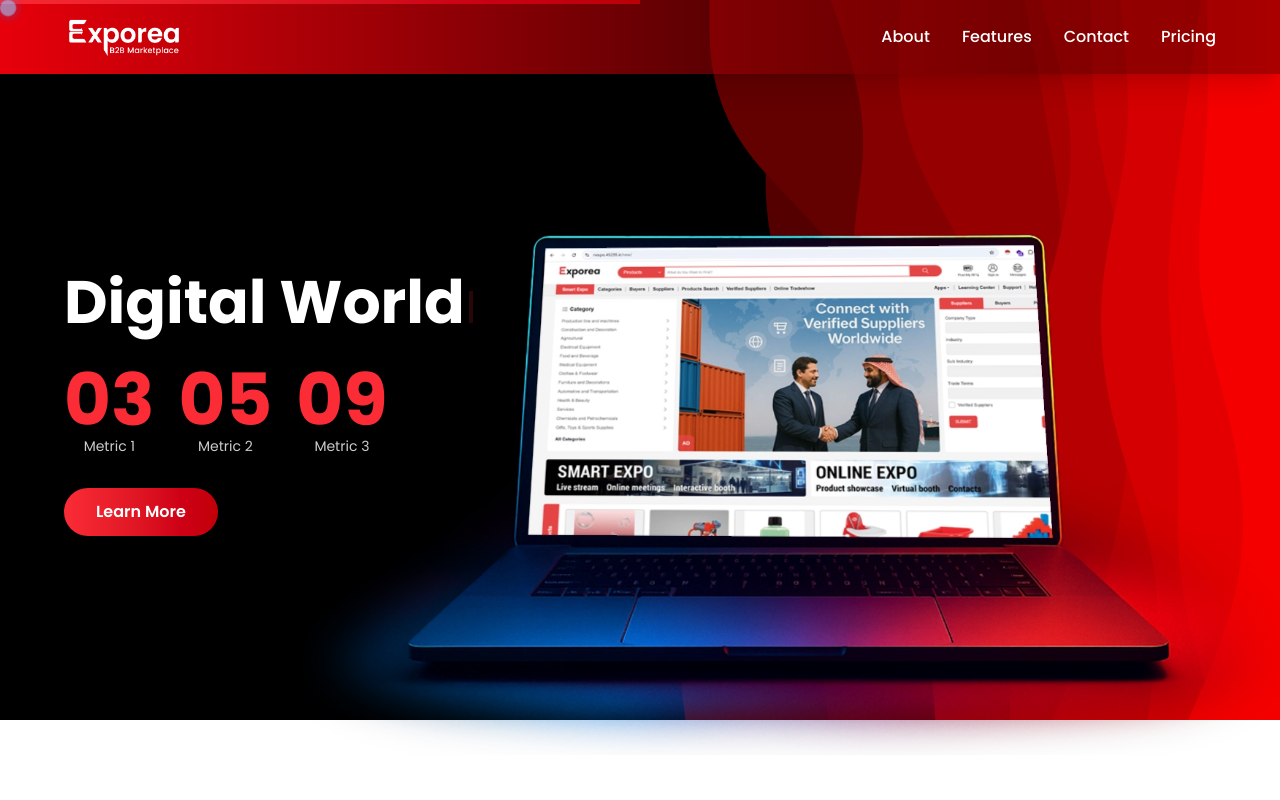
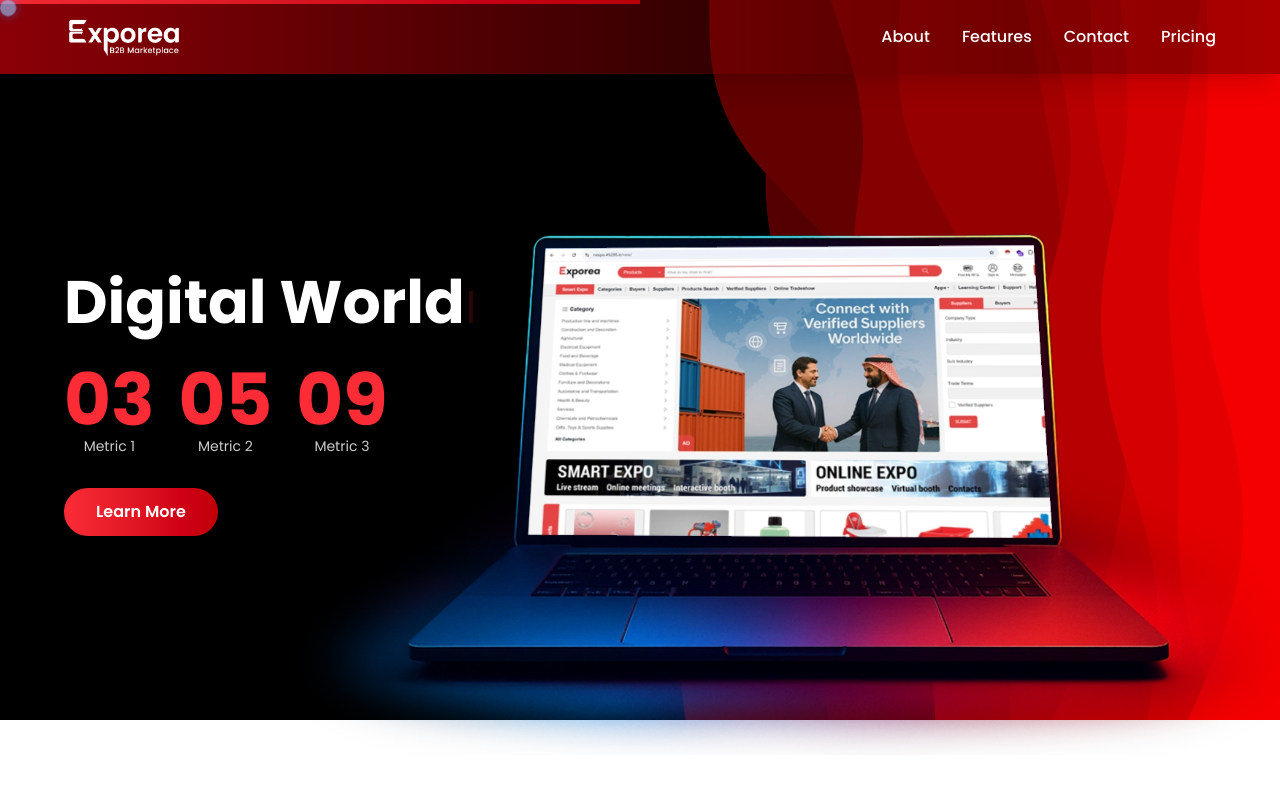
Before and after one commit to Ammaralibrahim/asakcompany, a Next.js app: page /exporea in a window 1280 px wide. Shown: the top 800 px of the page. Built offline with nearby package versions, Linux system fonts and the light colour scheme.

Commit message:
navbar transparently in red side and delete blur in contact us section

```diff
--- a/app/exporea/components/ContactSection.jsx
+++ b/app/exporea/components/ContactSection.jsx
@@ -30,7 +30,7 @@
   return (
   <section className="relative py-24 bg-transparent    text-white">
   <motion.div
-    className="container mx-auto px-4 md:px-16 flex flex-col items-center text-center bg-gradient-to-r from-red-600/50 to-black/70 backdrop-blur-md rounded-2xl p-8 shadow-lg"
+    className="container mx-auto px-4 md:px-16 flex flex-col items-center text-center bg-transparent"
     variants={containerVariants}
     initial="hidden"
     animate="visible"
--- a/app/exporea/components/Navbar.jsx
+++ b/app/exporea/components/Navbar.jsx
@@ -30,7 +30,7 @@
 
   return (
     <motion.nav
-      className="fixed top-0 left-0 w-full z-20 bg-gradient-to-r from-red-600 to-black/30 px-4 md:px-16 py-4 flex items-center justify-between shadow-xl"
+      className="fixed top-0 left-0 w-full z-20 bg-gradient-to-r from-red-600/60 to-black/30 px-4 md:px-16 py-4 flex items-center justify-between shadow-xl"
       variants={navbarVariants}
       initial="hidden"
       animate="visible"
```
